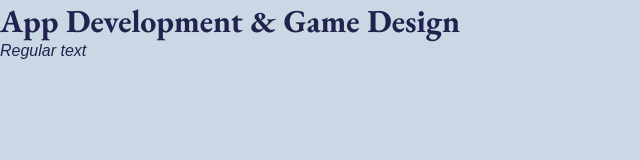
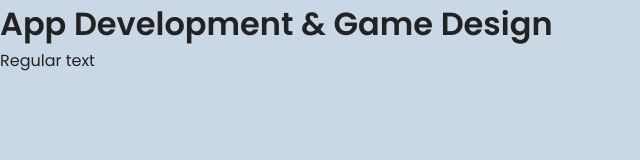
Before and after one commit to Nicolet-MrE/class-page, a plain HTML site: page index.html in a window 1280 px wide. Shown: the whole page, without its empty margins (0-640 px from the left). Drawn offline with nearby package versions, Linux system fonts and the light colour scheme.

Commit message:
adj styles

```diff
--- a/style.css
+++ b/style.css
@@ -1,9 +1,9 @@
-@import url('https://fonts.googleapis.com/css2?family=EB+Garamond:ital,wght@0,400..800;1,400..800&display=swap');
+@import url('https://fonts.googleapis.com/css2?family=EB+Garamond:ital,wght@0,400..800;1,400..800&family=Poppins:ital,wght@0,100;0,200;0,300;0,400;0,500;0,600;0,700;0,800;0,900;1,100;1,200;1,300;1,400;1,500;1,600;1,700;1,800;1,900&display=swap');
 
 :root{
-    --clr-dark: #22234D;
+    --clr-dark: #222;
     --clr-light-accent: #CAD8E5;
-    --CLR-light: #eeeedd;
+    --CLR-light: #ddd;
 }
 
 *{
@@ -15,11 +15,26 @@
 body{
     background-color: var(--clr-light-accent);
     color: var(--clr-dark);
-    font-family: Arial, Helvetica, sans-serif;
-    font-style: italic;
+    font-family: "Poppins", sans-serif;
+    font-weight: 400;
 }
 
 h1, h2, h3 {
-    font-family: "EB Garamond", serif;
-    font-style: normal;
+    font-weight: 600;
 }
+
+.nicolet{
+    --clr-dark: #22234D;
+    --clr-light-accent: #CAD8E5;
+    --CLR-light: #eeeedd;
+
+    h1, h2, h3{
+        font-family: "EB Garamond", serif;
+        font-style: normal;
+    }
+
+    h4{
+        font-family: Arial, Helvetica, sans-serif;
+        font-style: italic;
+    }
+}
```
